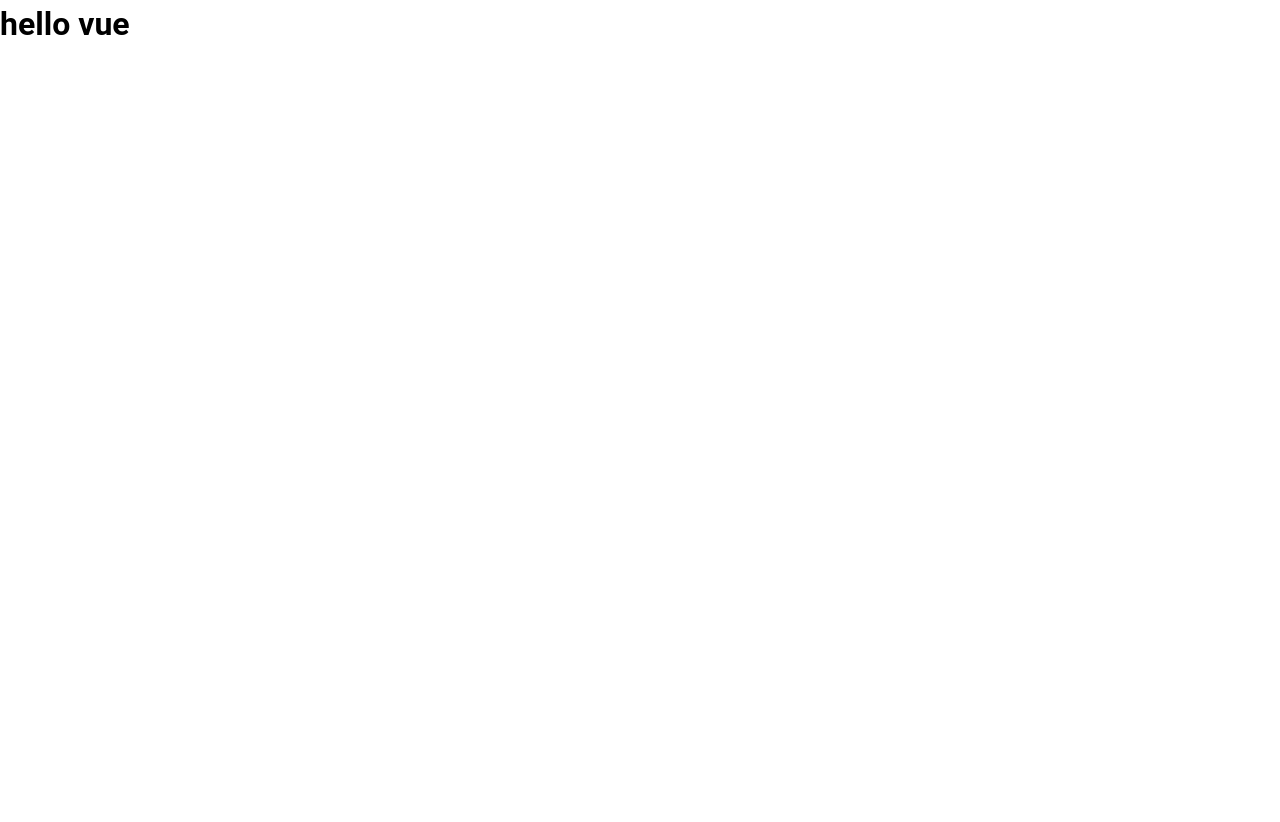
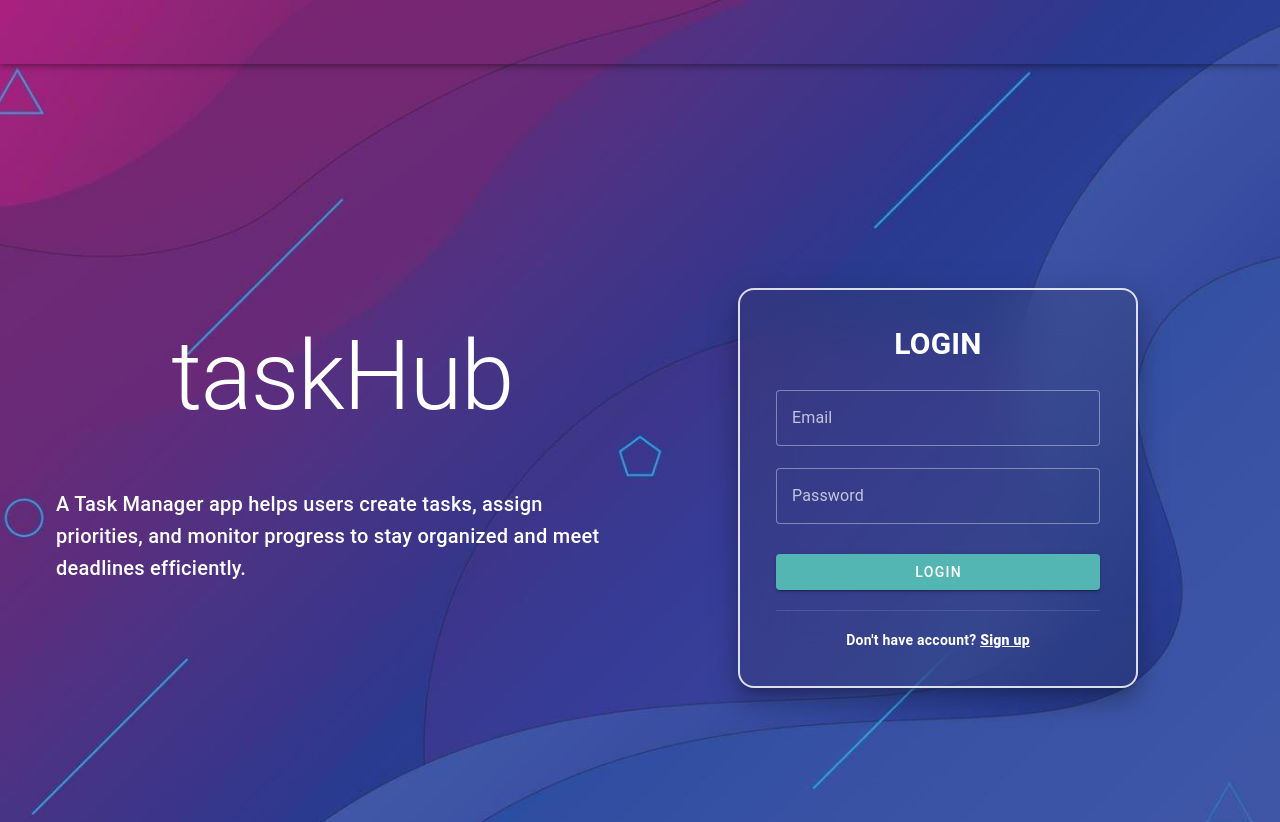
Before and after one commit to cindycariate/task_hub, a Vue app: page / in a window 1280 px wide. Before the commit this address had no page. Shown: the top 822 px of the page. Before the commit the page ends 800 px from the top, so only its background shows below. Built offline with nearby package versions, Linux system fonts and the light colour scheme.

Commit message:
fix: change the path to login with /

```diff
--- a/src/router/index.js
+++ b/src/router/index.js
@@ -5,7 +5,7 @@ const router = createRouter({
   history: createWebHistory(import.meta.env.BASE_URL),
   routes: [
     {
-      path: '/login',
+      path: '/',
       name: 'login',
       component: LoginView,
     },
--- a/src/views/auth/LoginView.vue
+++ b/src/views/auth/LoginView.vue
@@ -13,7 +13,7 @@ function onClick() {
   <BackgroundLayout>
     <v-responsive>
       <v-app :theme="theme" class="transparent-app">
-        <!-- <v-app-bar class="px-3" color="transparent">
+        <v-app-bar class="px-3" color="transparent">
           <v-spacer></v-spacer>
 
           <v-btn
@@ -21,18 +21,18 @@ function onClick() {
             slim
             @click="onClick"
           ></v-btn>
-         </v-app-bar> -->
+        </v-app-bar>
 
         <v-main>
           <v-container class="transparent-container">
             <v-row class="d-flex justify-center align-center" style="min-height: 100vh">
-              <!-- <v-col cols="12" md="6">
+              <v-col cols="12" md="6">
                 <h1 class="text-center text-h1" color="">taskHub</h1>
                 <h4 class="text-white justify-content-center py-16 text-h6">
                   A Task Manager app helps users create tasks, assign priorities, and monitor
                   progress to stay organized and meet deadlines efficiently.
                 </h4>
-              </v-col> -->
+              </v-col>
 
               <v-col cols="12" md="6" class="d-flex justify-center align-center py-15 mx-auto">
                 <v-card class="glassmorphic-card" elevation="16" max-width="800">
```
